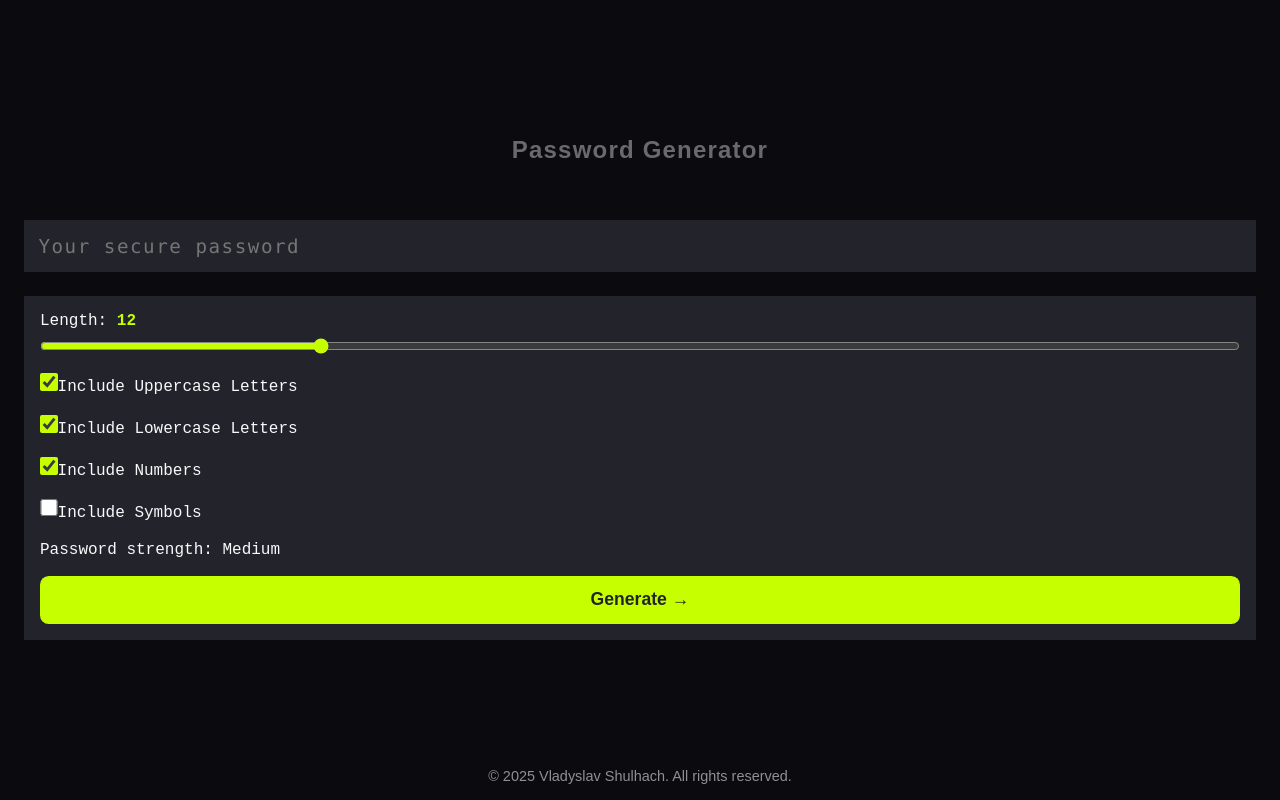
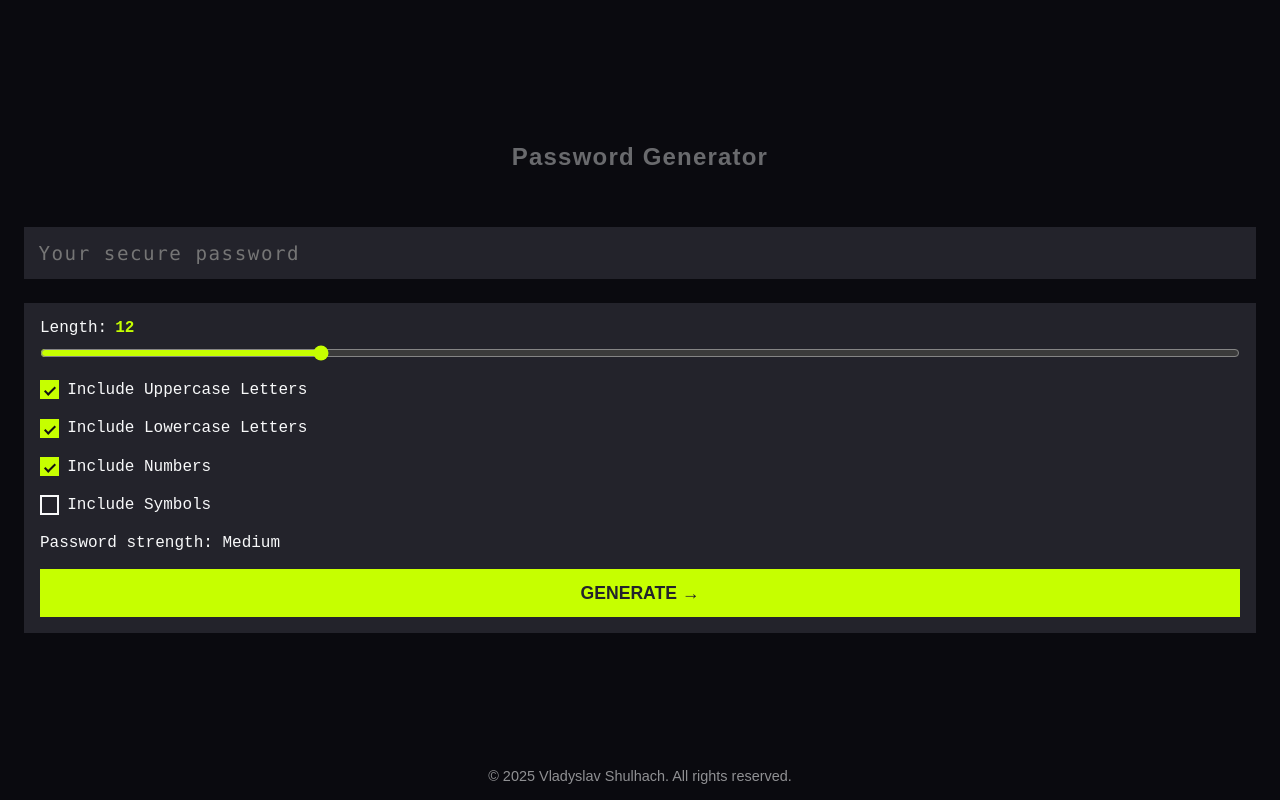
Before and after one commit to vladyslav-shulhach/password-generator-app-main, a React (Vite) app: page / in a window 1280 px wide. Built offline with nearby package versions, Linux system fonts and the light colour scheme.

Commit message:
Update style files

```diff
--- a/src/styles/components/index.css
+++ b/src/styles/components/index.css
@@ -1,7 +1,6 @@
 .button {
   width: 100%;
   padding: 0.75em;
-  border-radius: 0.5em;
   border: none;
   background: #c6ff00;
   color: #23232b;
@@ -11,9 +10,10 @@
   margin-top: 1em;
   transition: background 0.2s;
   font-family: "Arial", sans-serif;
+  text-transform: uppercase;
 }
 .button:hover {
-  background: #9ecc00;
+  background: #aadb00;
 }
 
 .password-showcase {
@@ -26,7 +26,6 @@
   width: 100%;
   padding: 0.75em;
   font-size: 1.2em;
-  border-radius: 0.5em;
   border: none;
   color: #c6ff00;
   letter-spacing: 0.08em;
@@ -48,13 +47,43 @@
   gap: 0.5rem;
 }
 
+label {
+  display: flex;
+  align-items: center;
+  gap: 0.5em;
+}
+
 input[type=range] {
   width: 100%;
   accent-color: #c6ff00;
 }
 
 input[type=checkbox] {
-  accent-color: #c6ff00;
-  width: 1.1em;
-  height: 1.1em;
+  -moz-appearance: none;
+       appearance: none;
+  -webkit-appearance: none;
+  border: 2px solid #f8f9fa;
+  width: 1.2em;
+  height: 1.2em;
+  display: inline-block;
+  position: relative;
+  cursor: pointer;
+  transition: background 0.2s, border-color 0.2s;
+}
+input[type=checkbox]:checked {
+  background: #c6ff00;
+  border-color: #c6ff00;
+}
+input[type=checkbox]:checked::after {
+  content: "";
+  position: absolute;
+  left: 0.32em;
+  top: 0.12em;
+  width: 0.35em;
+  height: 0.7em;
+  border: solid #111;
+  border-width: 0 0.18em 0.18em 0;
+  transform: rotate(45deg);
+  pointer-events: none;
+  display: block;
 }/*# sourceMappingURL=index.css.map */
--- a/src/styles/main.css
+++ b/src/styles/main.css
@@ -111,7 +111,6 @@ footer {
 .button {
   width: 100%;
   padding: 0.75em;
-  border-radius: 0.5em;
   border: none;
   background: #c6ff00;
   color: #23232b;
@@ -121,9 +120,10 @@ footer {
   margin-top: 1em;
   transition: background 0.2s;
   font-family: "Arial", sans-serif;
+  text-transform: uppercase;
 }
 .button:hover {
-  background: #9ecc00;
+  background: #aadb00;
 }
 
 .password-showcase {
@@ -136,7 +136,6 @@ footer {
   width: 100%;
   padding: 0.75em;
   font-size: 1.2em;
-  border-radius: 0.5em;
   border: none;
   color: #c6ff00;
   letter-spacing: 0.08em;
@@ -158,13 +157,43 @@ footer {
   gap: 0.5rem;
 }
 
+label {
+  display: flex;
+  align-items: center;
+  gap: 0.5em;
+}
+
 input[type=range] {
   width: 100%;
   accent-color: #c6ff00;
 }
 
 input[type=checkbox] {
-  accent-color: #c6ff00;
-  width: 1.1em;
-  height: 1.1em;
+  -moz-appearance: none;
+       appearance: none;
+  -webkit-appearance: none;
+  border: 2px solid #f8f9fa;
+  width: 1.2em;
+  height: 1.2em;
+  display: inline-block;
+  position: relative;
+  cursor: pointer;
+  transition: background 0.2s, border-color 0.2s;
+}
+input[type=checkbox]:checked {
+  background: #c6ff00;
+  border-color: #c6ff00;
+}
+input[type=checkbox]:checked::after {
+  content: "";
+  position: absolute;
+  left: 0.32em;
+  top: 0.12em;
+  width: 0.35em;
+  height: 0.7em;
+  border: solid #111;
+  border-width: 0 0.18em 0.18em 0;
+  transform: rotate(45deg);
+  pointer-events: none;
+  display: block;
 }/*# sourceMappingURL=main.css.map */
```
Also changed, not shown: 2 other files (tests, documents, lock files or other folders).
